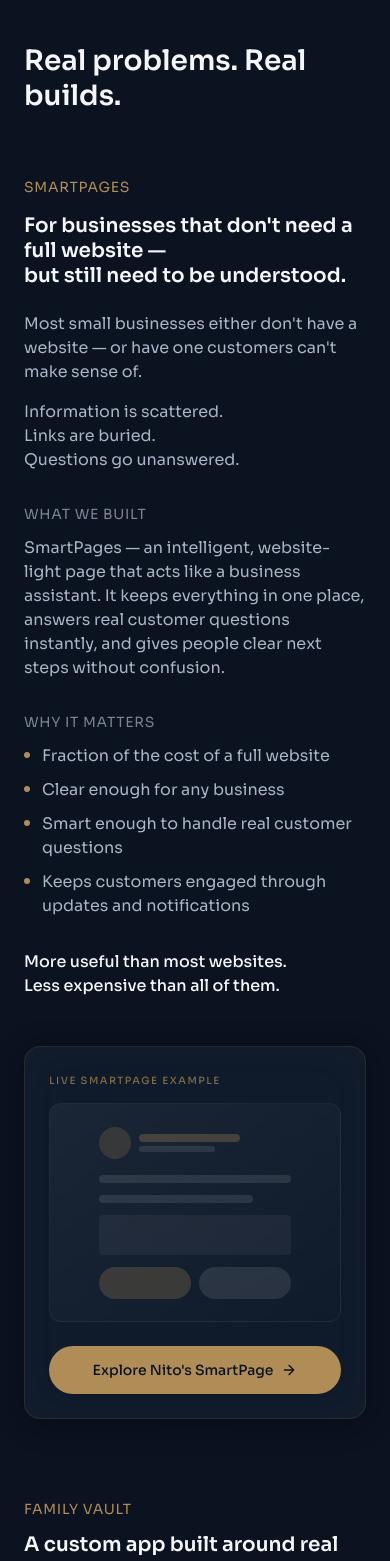
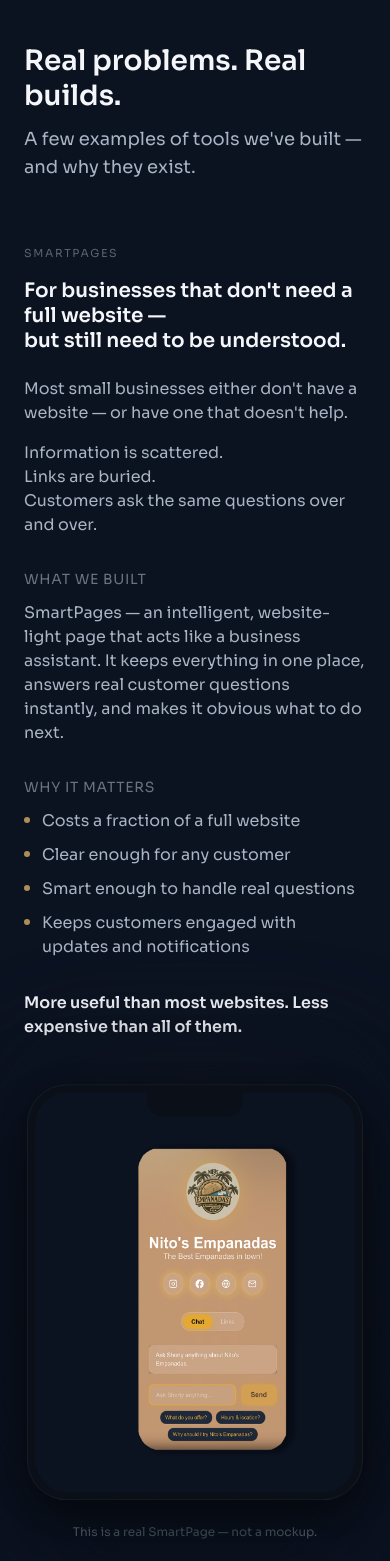
Before and after one commit to Dunzoai/shortlist-pass-hub, a Next.js app: page /digital in a window 390 px wide. Shown: the part 4700-6261 px from the top of the page. Built offline with nearby package versions, Linux system fonts and the light colour scheme.

Commit message:
Update SmartPages showcase: phone mockup with float animation, refined copy

```diff
--- a/src/app/digital/page.tsx
+++ b/src/app/digital/page.tsx
@@ -778,73 +778,70 @@ function SmartPageModal({ isOpen, onClose }: { isOpen: boolean; onClose: () => v
 
 function SmartPagePreviewCard({ onOpen }: { onOpen: () => void }) {
   return (
-    <div className="relative">
-      {/* Slow pulsing brass glow */}
+    <div className="relative flex flex-col items-center">
+      {/* Slow pulsing glow behind phone */}
       <motion.div
-        className="absolute inset-0 rounded-2xl"
+        className="absolute inset-0 rounded-[3rem]"
         style={{
-          background: "radial-gradient(ellipse at 50% 50%, rgba(180, 145, 85, 0.08) 0%, transparent 70%)",
-          filter: "blur(30px)",
-          transform: "scale(1.1)",
+          background: "radial-gradient(ellipse at 50% 40%, rgba(180, 145, 85, 0.12) 0%, rgba(11, 18, 32, 0.8) 60%, transparent 80%)",
+          filter: "blur(40px)",
+          transform: "scale(1.2)",
         }}
-        animate={{ opacity: [0.4, 0.7, 0.4] }}
-        transition={{ duration: 12, repeat: Infinity, ease: "easeInOut" }}
+        animate={{ opacity: [0.5, 0.8, 0.5] }}
+        transition={{ duration: 8, repeat: Infinity, ease: "easeInOut" }}
       />
 
-      {/* Card */}
-      <div
-        className="relative bg-[#0F1A2B] rounded-2xl overflow-hidden"
-        style={{
-          boxShadow: "inset 0 0 40px rgba(180, 145, 85, 0.04), 0 4px 30px rgba(0, 0, 0, 0.3)",
-          border: "1px solid rgba(180, 145, 85, 0.15)",
-        }}
+      {/* Phone container with gentle float */}
+      <motion.div
+        className="relative cursor-pointer group"
+        onClick={onOpen}
+        animate={{ y: [0, -4, 0] }}
+        transition={{ duration: 4, repeat: Infinity, ease: "easeInOut" }}
+        whileHover={{ scale: 1.02 }}
       >
-        {/* Label */}
-        <div className="px-6 pt-5 pb-3">
-          <span className="text-[10px] text-[#B08D57]/70 uppercase tracking-[0.15em] font-medium">
-            Live SmartPage Example
-          </span>
-        </div>
+        {/* Phone frame */}
+        <div
+          className="relative bg-[#0a0f18] rounded-[2.5rem] p-2 overflow-hidden"
+          style={{
+            boxShadow: "0 25px 80px rgba(0, 0, 0, 0.5), 0 10px 30px rgba(0, 0, 0, 0.3), inset 0 0 0 1px rgba(255, 255, 255, 0.05)",
+          }}
+        >
+          {/* Screen bezel */}
+          <div className="relative bg-[#0B1220] rounded-[2rem] overflow-hidden">
+            {/* Notch */}
+            <div className="absolute top-0 left-1/2 -translate-x-1/2 w-24 h-6 bg-[#0a0f18] rounded-b-2xl z-10" />
 
-        {/* Preview area */}
-        <div className="px-6 pb-6">
-          <div className="aspect-[4/3] bg-gradient-to-br from-[#1a2535] to-[#0F1A2B] rounded-xl flex items-center justify-center border border-white/5">
-            {/* Static preview layout */}
-            <div className="w-48 space-y-3">
-              {/* Header */}
-              <div className="flex items-center gap-2 mb-4">
-                <div className="w-8 h-8 rounded-full bg-[#B08D57]/20" />
-                <div className="flex-1">
-                  <div className="h-2 bg-[#B08D57]/30 rounded w-2/3 mb-1" />
-                  <div className="h-1.5 bg-white/10 rounded w-1/2" />
-                </div>
-              </div>
-              {/* Content blocks */}
-              <div className="h-2 bg-white/10 rounded w-full" />
-              <div className="h-2 bg-white/10 rounded w-4/5" />
-              <div className="h-10 bg-white/5 rounded mt-2" />
-              {/* Action buttons */}
-              <div className="flex gap-2 mt-3">
-                <div className="h-8 bg-[#B08D57]/25 rounded-full flex-1" />
-                <div className="h-8 bg-white/10 rounded-full flex-1" />
+            {/* Screen content - the actual image */}
+            <div className="relative">
+              <img
+                src="/nitos-modal-mock.png"
+                alt="Nito's Empanadas SmartPage"
+                className="w-full h-auto block transition-all duration-300 group-hover:brightness-110"
+                style={{ maxWidth: "320px" }}
+              />
+
+              {/* Hover overlay */}
+              <div className="absolute inset-0 bg-[#B08D57]/0 group-hover:bg-[#B08D57]/5 transition-all duration-300 flex items-center justify-center">
+                <motion.div
+                  className="opacity-0 group-hover:opacity-100 transition-opacity duration-300 bg-[#0B1220]/80 backdrop-blur-sm px-4 py-2 rounded-full flex items-center gap-2"
+                  initial={{ scale: 0.9 }}
+                  whileHover={{ scale: 1 }}
+                >
+                  <span className="text-sm text-[#F4F6FA] font-medium">Tap to explore</span>
+                  <svg className="w-4 h-4 text-[#B08D57]" viewBox="0 0 24 24" fill="none" stroke="currentColor" strokeWidth="2" strokeLinecap="round" strokeLinejoin="round">
+                    <path d="M5 12h14M12 5l7 7-7 7" />
+                  </svg>
+                </motion.div>
               </div>
             </div>
           </div>
         </div>
+      </motion.div>
 
-        {/* CTA Button */}
-        <div className="px-6 pb-6">
-          <button
-            onClick={onOpen}
-            className="w-full py-3.5 bg-[#B08D57] text-[#0B1220] rounded-full font-medium text-sm hover:bg-[#c9a46a] transition-all duration-300 flex items-center justify-center gap-2"
-          >
-            Explore Nito&apos;s SmartPage
-            <svg className="w-4 h-4" viewBox="0 0 24 24" fill="none" stroke="currentColor" strokeWidth="2" strokeLinecap="round" strokeLinejoin="round">
-              <path d="M5 12h14M12 5l7 7-7 7" />
-            </svg>
-          </button>
-        </div>
-      </div>
+      {/* Caption */}
+      <p className="mt-5 text-[12px] text-[#A9B4C4]/60 text-center">
+        This is a real SmartPage — not a mockup.
+      </p>
     </div>
   );
 }
@@ -881,6 +878,9 @@ function RealBuildsSection() {
             <h2 className="text-[28px] md:text-[36px] font-semibold text-[#F4F6FA] leading-tight mb-3">
               Real problems. Real builds.
             </h2>
+            <p className="text-lg text-[#A9B4C4]">
+              A few examples of tools we&apos;ve built — and why they exist.
+            </p>
           </motion.div>
 
           {/* SmartPages Showcase */}
@@ -892,60 +892,59 @@ function RealBuildsSection() {
             <div className="grid grid-cols-1 lg:grid-cols-2 gap-12 lg:gap-16 items-start">
               {/* Left column - Copy */}
               <div>
-                <p className="text-sm text-[#B08D57] uppercase tracking-wider mb-4">SmartPages</p>
+                <p className="text-[11px] text-[#A9B4C4]/50 uppercase tracking-[0.15em] mb-4">SmartPages</p>
                 <h3 className="text-xl md:text-2xl font-semibold text-[#F4F6FA] mb-6 leading-tight">
                   For businesses that don&apos;t need a full website —<br />
                   but still need to be understood.
                 </h3>
 
-                <div className="space-y-4 mb-8 text-base text-[#A9B4C4]">
-                  <p>
-                    Most small businesses either don&apos;t have a website — or have one customers can&apos;t make sense of.
+                <div className="mb-8">
+                  <p className="text-base text-[#A9B4C4] mb-4">
+                    Most small businesses either don&apos;t have a website — or have one that doesn&apos;t help.
                   </p>
-                  <p>
+                  <p className="text-base text-[#A9B4C4]">
                     Information is scattered.<br />
                     Links are buried.<br />
-                    Questions go unanswered.
+                    Customers ask the same questions over and over.
                   </p>
                 </div>
 
                 <div className="mb-8">
-                  <p className="text-sm text-[#A9B4C4]/70 uppercase tracking-wider mb-3">What we built</p>
+                  <p className="text-sm text-[#A9B4C4]/60 uppercase tracking-wider mb-3">What we built</p>
                   <p className="text-base text-[#A9B4C4]">
-                    SmartPages — an intelligent, website-light page that acts like a business assistant. It keeps everything in one place, answers real customer questions instantly, and gives people clear next steps without confusion.
+                    SmartPages — an intelligent, website-light page that acts like a business assistant. It keeps everything in one place, answers real customer questions instantly, and makes it obvious what to do next.
                   </p>
                 </div>
 
                 <div className="mb-8">
-                  <p className="text-sm text-[#A9B4C4]/70 uppercase tracking-wider mb-3">Why it matters</p>
+                  <p className="text-sm text-[#A9B4C4]/60 uppercase tracking-wider mb-3">Why it matters</p>
                   <ul className="space-y-2.5">
                     <li className="flex items-start gap-3 text-base text-[#A9B4C4]">
                       <span className="w-1.5 h-1.5 rounded-full bg-[#B08D57] mt-2 shrink-0" />
-                      Fraction of the cost of a full website
+                      Costs a fraction of a full website
                     </li>
                     <li className="flex items-start gap-3 text-base text-[#A9B4C4]">
                       <span className="w-1.5 h-1.5 rounded-full bg-[#B08D57] mt-2 shrink-0" />
-                      Clear enough for any business
+                      Clear enough for any customer
                     </li>
                     <li className="flex items-start gap-3 text-base text-[#A9B4C4]">
                       <span className="w-1.5 h-1.5 rounded-full bg-[#B08D57] mt-2 shrink-0" />
-                      Smart enough to handle real customer questions
+                      Smart enough to handle real questions
                     </li>
                     <li className="flex items-start gap-3 text-base text-[#A9B4C4]">
                       <span className="w-1.5 h-1.5 rounded-full bg-[#B08D57] mt-2 shrink-0" />
-                      Keeps customers engaged through updates and notifications
+                      Keeps customers engaged with updates and notifications
                     </li>
                   </ul>
                 </div>
 
-                <p className="text-base text-[#F4F6FA] font-medium">
-                  More useful than most websites.<br />
-                  Less expensive than all of them.
+                <p className="text-base text-[#F4F6FA] font-semibold">
+                  More useful than most websites. Less expensive than all of them.
                 </p>
               </div>
 
-              {/* Right column - SmartPage Preview Card */}
-              <div className="lg:pt-8">
+              {/* Right column - Phone mockup */}
+              <div className="flex items-center justify-center lg:justify-end">
                 <SmartPagePreviewCard onOpen={openModal} />
               </div>
             </div>
```
Also changed, not shown: public/nitos-modal-mock.png (added).
